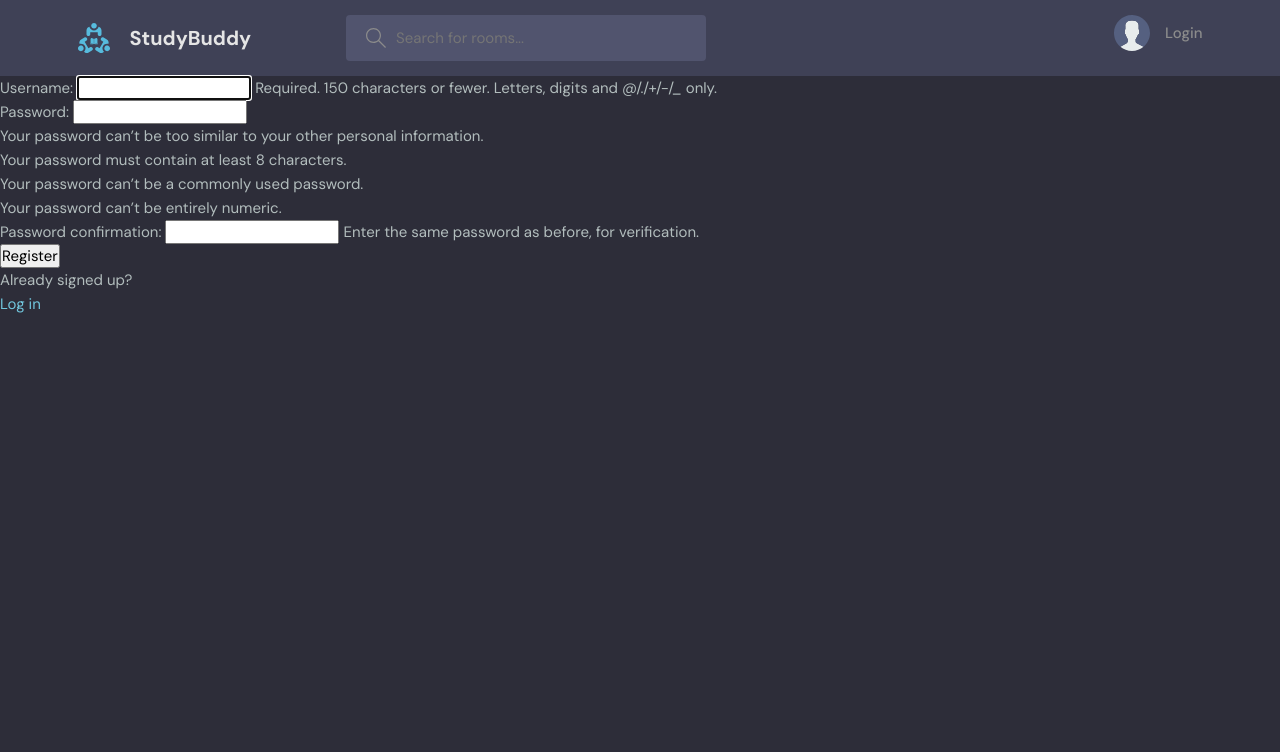
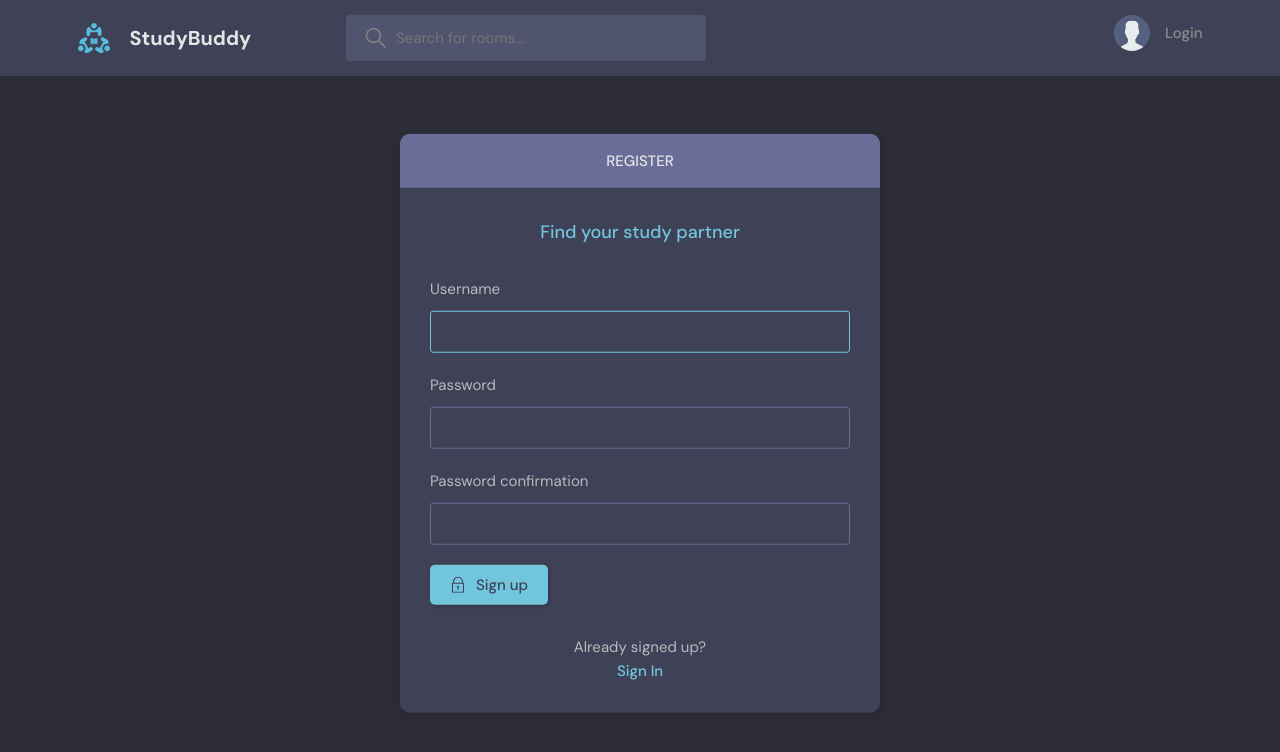
Before and after one commit to jalaaJ/studybud, a Django app: page /register/ in a window 1280 px wide. Shown: the top 752 px of the page. Run offline with Django 4.2, Linux system fonts and the light colour scheme.

Commit message:
Finished editing the user account page (login/logout)

```diff
--- a/base/templates/base/home.html
+++ b/base/templates/base/home.html
@@ -1,8 +1,6 @@
-{% extends 'main.html' %}
-{% block content %}
+{% extends 'main.html' %} {% block content %}
 <main class="layout layout--3">
   <div class="container">
-
     <!-- Topics Start -->
     {% include 'base/topics_component.html' %}
     <!-- Topics End -->
@@ -62,7 +60,7 @@
     <!-- Activities Start -->
     {% include 'base/activity_component.html' %}
     <!-- Activities End -->
-
   </div>
 </main>
+
 {% endblock content %}
--- a/base/templates/base/login_register.html
+++ b/base/templates/base/login_register.html
@@ -1,35 +1,114 @@
-{% extends "main.html" %} {% block content %}
+{% extends 'main.html' %} {% block content %}
 
-{% if page == 'login' %}
-<div>
-  <form method="POST" action="">
-    {% csrf_token %}
+<main class="auth layout">
+  {% if page == 'login' %}
+  <div class="container">
+    <div class="layout__box">
+      <div class="layout__boxHeader">
+        <div class="layout__boxTitle">
+          <h3>Login</h3>
+        </div>
+      </div>
+      <div class="layout__body">
+        <h2 class="auth__tagline">Find your study partner</h2>
 
-    <label>Username:</label>
-    <input type="text" name="username" placeholder="Enter username" />
+        <form method="POST" action="">
+          {% csrf_token %}
+          <div class="form__group form__group">
+            <label for="room_name">Username</label>
+            <input
+              id="username"
+              name="username"
+              type="text"
+              placeholder="Enter username"
+            />
+          </div>
+          <div class="form__group">
+            <label for="password">Password</label>
+            <input
+              id="password"
+              name="password"
+              type="password"
+              placeholder="Enter password"
+            />
+          </div>
 
-    <label>Password:</label>
-    <input type="password" name="password" placeholder="Enter password" />
+          <button class="btn btn--main" type="submit">
+            <svg
+              version="1.1"
+              xmlns="http://www.w3.org/2000/svg"
+              width="32"
+              height="32"
+              viewBox="0 0 32 32"
+            >
+              <title>lock</title>
+              <path
+                d="M27 12h-1v-2c0-5.514-4.486-10-10-10s-10 4.486-10 10v2h-1c-0.553 0-1 0.447-1 1v18c0 0.553 0.447 1 1 1h22c0.553 0 1-0.447 1-1v-18c0-0.553-0.447-1-1-1zM8 10c0-4.411 3.589-8 8-8s8 3.589 8 8v2h-16v-2zM26 30h-20v-16h20v16z"
+              ></path>
+              <path
+                d="M15 21.694v4.306h2v-4.306c0.587-0.348 1-0.961 1-1.694 0-1.105-0.895-2-2-2s-2 0.895-2 2c0 0.732 0.413 1.345 1 1.694z"
+              ></path>
+            </svg>
 
-    <input type="submit" value="Login" />
-    <p>Haven't signed up yet?</p>
-    <a href="{% url 'register' %}">Sign up</a>
-  </form>
-</div>
+            Login
+          </button>
+        </form>
 
-{% else %}
+        <div class="auth__action">
+          <p>Haven't signed up yet?</p>
+          <a href="{% url 'register' %}" class="btn btn--link">Sign Up</a>
+        </div>
+      </div>
+    </div>
+  </div>
+  {% else %}
+  <div class="container">
+    <div class="layout__box">
+      <div class="layout__boxHeader">
+        <div class="layout__boxTitle">
+          <h3>Register</h3>
+        </div>
+      </div>
+      <div class="layout__body">
+        <h2 class="auth__tagline">Find your study partner</h2>
 
-<div>
-  <form method="POST" action="">
-    {% csrf_token %}
+        <form class="form" action="" method="POST">
+          {% csrf_token %} {% for field in form %}
+          <div class="form__group form__group">
+            <label for="room_name">{{field.label}}</label>
+            {{field}}
+          </div>
+          {% endfor %}
 
-    {{form.as_p}}
+          <button class="btn btn--main" type="submit">
+            <svg
+              version="1.1"
+              xmlns="http://www.w3.org/2000/svg"
+              width="32"
+              height="32"
+              viewBox="0 0 32 32"
+            >
+              <title>lock</title>
+              <path
+                d="M27 12h-1v-2c0-5.514-4.486-10-10-10s-10 4.486-10 10v2h-1c-0.553 0-1 0.447-1 1v18c0 0.553 0.447 1 1 1h22c0.553 0 1-0.447 1-1v-18c0-0.553-0.447-1-1-1zM8 10c0-4.411 3.589-8 8-8s8 3.589 8 8v2h-16v-2zM26 30h-20v-16h20v16z"
+              ></path>
+              <path
+                d="M15 21.694v4.306h2v-4.306c0.587-0.348 1-0.961 1-1.694 0-1.105-0.895-2-2-2s-2 0.895-2 2c0 0.732 0.413 1.345 1 1.694z"
+              ></path>
+            </svg>
 
-    <input type="submit" value="Register" />
-    <p>Already signed up?</p>
-    <a href="{% url 'login' %}">Log in</a>
-  </form>
-</div>
-{% endif %}
+            Sign up
+          </button>
+        </form>
+
+        <div class="auth__action">
+          <p>Already signed up?</p>
+          <a href="{% url 'login' %}" class="btn btn--link">Sign In</a>
+        </div>
+      </div>
+    </div>
+  </div>
+  {% endif %}
+</main>
 
 {% endblock content %}
--- a/base/templates/base/profile.html
+++ b/base/templates/base/profile.html
@@ -18,7 +18,9 @@
           <div class="profile__info">
             <h3>{{user.username}}</h3>
             <p>@{{user.username}}</p>
-            <a href="edit-user.html" class="btn btn--main btn--pill">Edit Profile</a>
+            {% if request.user == user %}
+            <a href="{% url 'update-user' %}" class="btn btn--main btn--pill">Edit Profile</a>
+            {% endif %}
           </div>
           <div class="profile__about">
             <h3>About</h3>
--- a/base/templates/navbar.html
+++ b/base/templates/navbar.html
@@ -23,15 +23,16 @@
       </label>
     </form>
     <nav class="header__menu">
-
       <!-- Logged In -->
       {% if request.user.is_authenticated %}
       <div class="header__user">
-        <a href="profile.html">
+        <a href="{% url 'user-profile' user.id %}">
           <div class="avatar avatar--medium active">
             <img src="https://randomuser.me/api/portraits/men/37.jpg" />
           </div>
-          <p>{{request.user.username}} <span>@{{request.user.username}}</span></p>
+          <p>
+            {{request.user.username}} <span>@{{request.user.username}}</span>
+          </p>
         </a>
         <button class="dropdown-button">
           <svg
@@ -49,7 +50,7 @@
 
       {% else %}
 
-       <!-- Not Logged In -->
+      <!-- Not Logged In -->
       <a href="{% url 'login' %}">
         <img src="{% static 'base/images/avatar.svg' %}" />
         <p>Login</p>
@@ -58,7 +59,7 @@
       {% endif %}
 
       <div class="dropdown-menu">
-        <a href="settings.html" class="dropdown-link"
+        <a href="{% url 'update-user' %}" class="dropdown-link"
           ><svg
             version="1.1"
             xmlns="http://www.w3.org/2000/svg"
@@ -89,7 +90,8 @@
               d="M21.879 21.293l1.414 1.414 6.707-6.707-6.707-6.707-1.414 1.414 4.293 4.293h-14.172v2h14.172l-4.293 4.293z"
             ></path>
           </svg>
-          Logout</a>
+          Logout</a
+        >
       </div>
     </nav>
   </div>
--- a/base/urls.py
+++ b/base/urls.py
@@ -6,6 +6,7 @@ urlpatterns = [
     path("login/", views.loginPage, name="login"),
     path("logout/", views.logoutUser, name="logout"),
     path("register/", views.registerUser, name="register"),
+    path("update-user/", views.updateUser, name="update-user"),
     path("room/<str:pk>", views.room, name="room"),
     path("profile/<str:pk>", views.userProfile, name="user-profile"),
     path("create-room/", views.createRoom, name="create-room"),
--- a/base/views.py
+++ b/base/views.py
@@ -1,6 +1,6 @@
 from django.shortcuts import redirect, render
 from .models import Message, Room, Topic
-from .forms import RoomForm
+from .forms import RoomForm, UserForm
 from django.db.models import Q
 from django.contrib.auth.models import User
 from django.contrib.auth.decorators import login_required
@@ -195,3 +195,16 @@ def deleteMessage(request, pk):
         message.delete()
         return redirect("home")
     return render(request, "base/delete.html", {"obj": message})
+
+
+@login_required(login_url="/login")
+def updateUser(request):
+    user = request.user
+    form = UserForm(instance=user)
+    if request.method == "POST":
+        form = UserForm(request.POST, instance=user)
+        if form.is_valid():
+            form.save()
+            return redirect("user-profile", pk=user.id)
+    context = {"form": form}
+    return render(request, "base/update_user.html", context)
```
Also changed, not shown: base/forms.py (+7 -0 lines), base/templates/base/delete.html (+39 -7 lines), base/templates/base/delete_old.html (added, +10 -0 lines), base/templates/base/login_register_old.html (added, +35 -0 lines), base/templates/base/update_user.html (added, +41 -0 lines), db.sqlite3.
